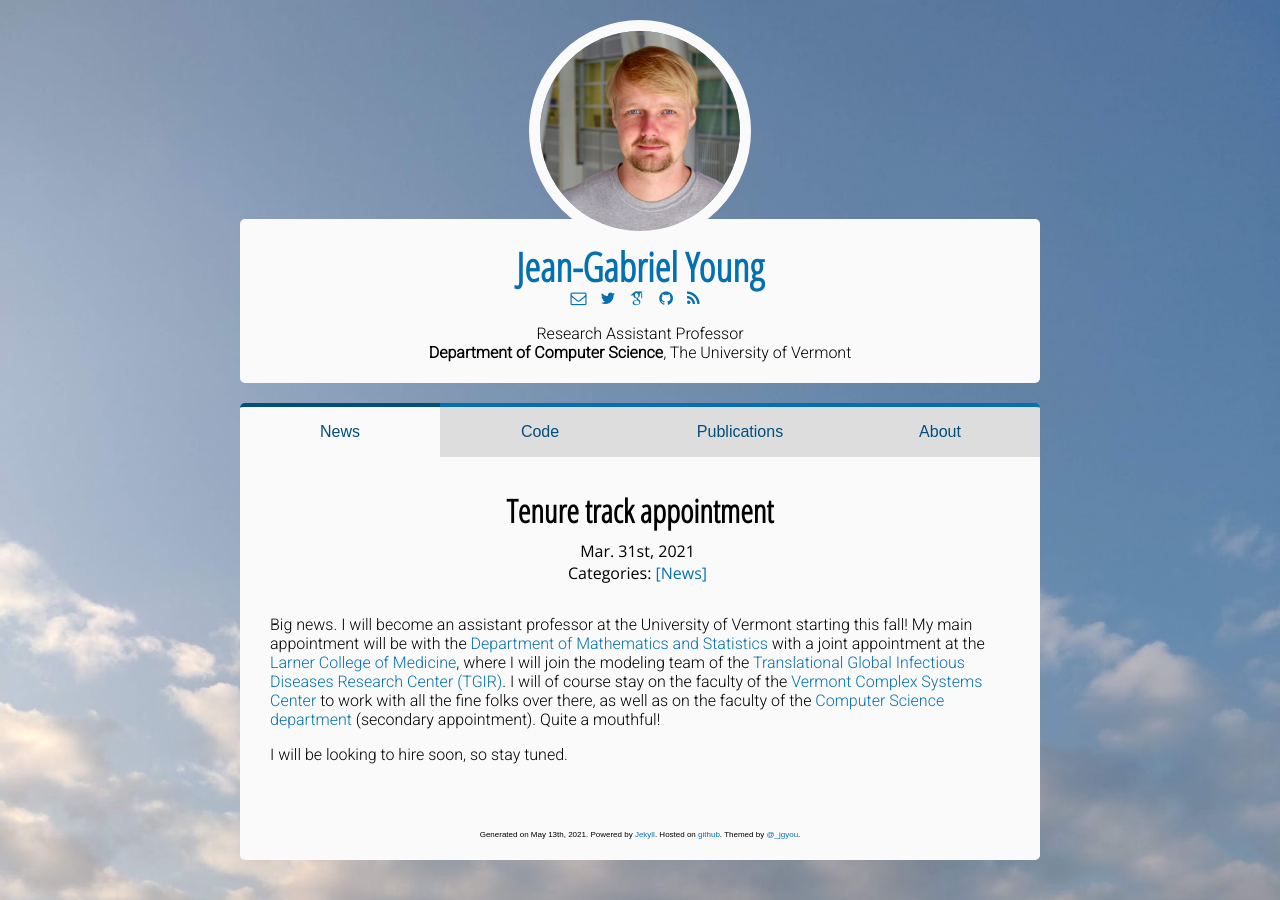
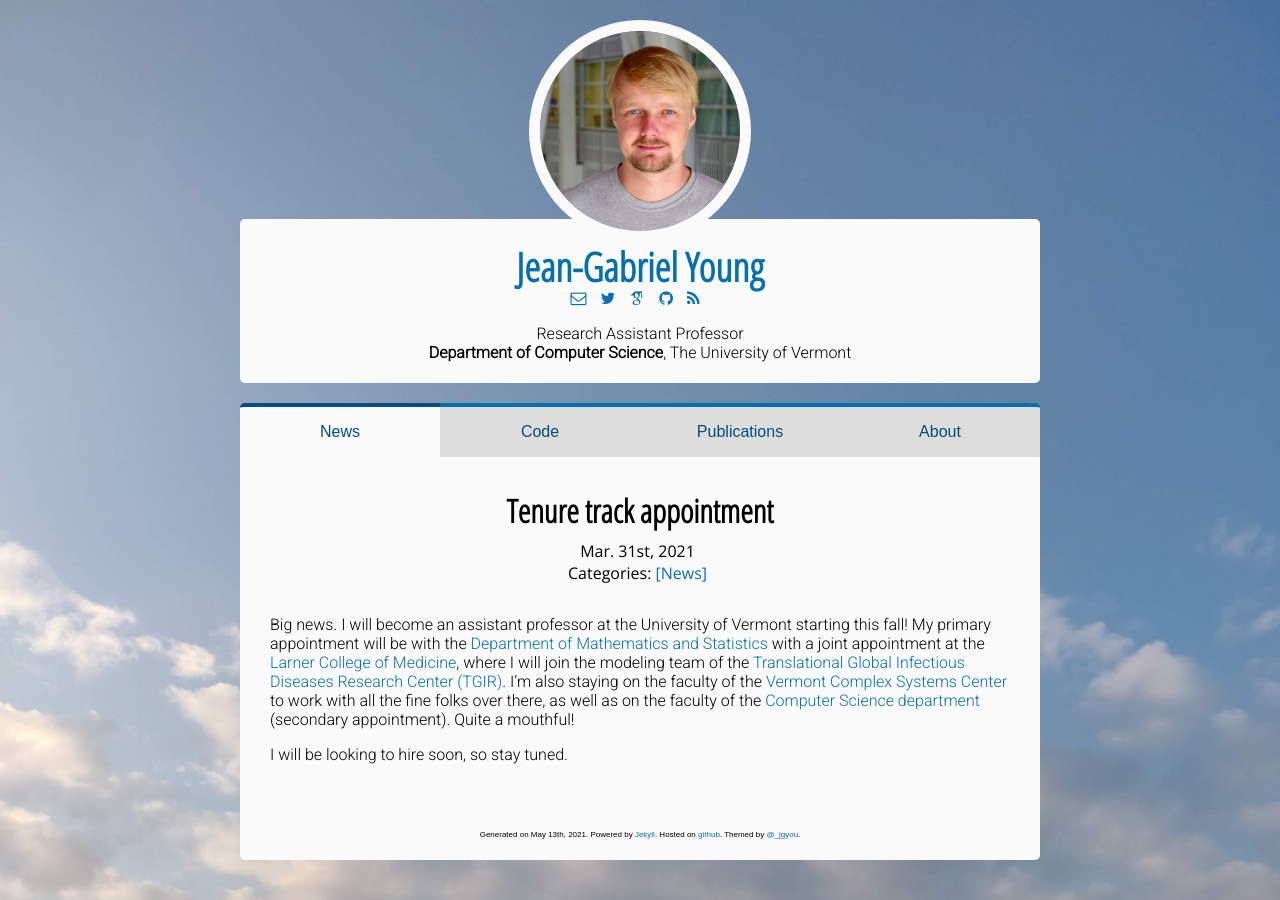
Before and after one commit to jg-you/jg-you.github.io, a Jekyll site: the page built from _posts/2021-03-31-tt.md, in a window 1280 px wide. Built offline with Jekyll 4.4.1, drawn with Linux system fonts in a browser that asks for light colours; some web fonts are replaced; comment, search, counter and statistics services are not loaded.

Commit message:
Update 2021-03-31-tt.md

```diff
--- a/_posts/2021-03-31-tt.md
+++ b/_posts/2021-03-31-tt.md
@@ -6,7 +6,7 @@ excerpt_separator: <!--more-->
 comments: true
 ---
 
-Big news. I will become an assistant professor at the University of Vermont starting this fall! My main appointment will be with the [Department of Mathematics and Statistics](https://www.uvm.edu/cems/mathstat) with a joint appointment at the [Larner College of Medicine](https://med.uvm.edu/), where I will join the modeling team of the [Translational Global Infectious Diseases Research Center (TGIR)](https://www.med.uvm.edu/tgircobre/home).  I will of course stay on the faculty of the [Vermont Complex Systems Center](https://vermontcomplexsystems.org/) to work with all the fine folks over there, as well as on the faculty of the [Computer Science department](https://www.uvm.edu/cems/cs) (secondary appointment). Quite a mouthful!
+Big news. I will become an assistant professor at the University of Vermont starting this fall! My primary appointment will be with the [Department of Mathematics and Statistics](https://www.uvm.edu/cems/mathstat) with a joint appointment at the [Larner College of Medicine](https://med.uvm.edu/), where I will join the modeling team of the [Translational Global Infectious Diseases Research Center (TGIR)](https://www.med.uvm.edu/tgircobre/home).  I'm also staying on the faculty of the [Vermont Complex Systems Center](https://vermontcomplexsystems.org/) to work with all the fine folks over there, as well as on the faculty of the [Computer Science department](https://www.uvm.edu/cems/cs) (secondary appointment). Quite a mouthful!
 
 
 I will be looking to hire soon, so stay tuned.
```
